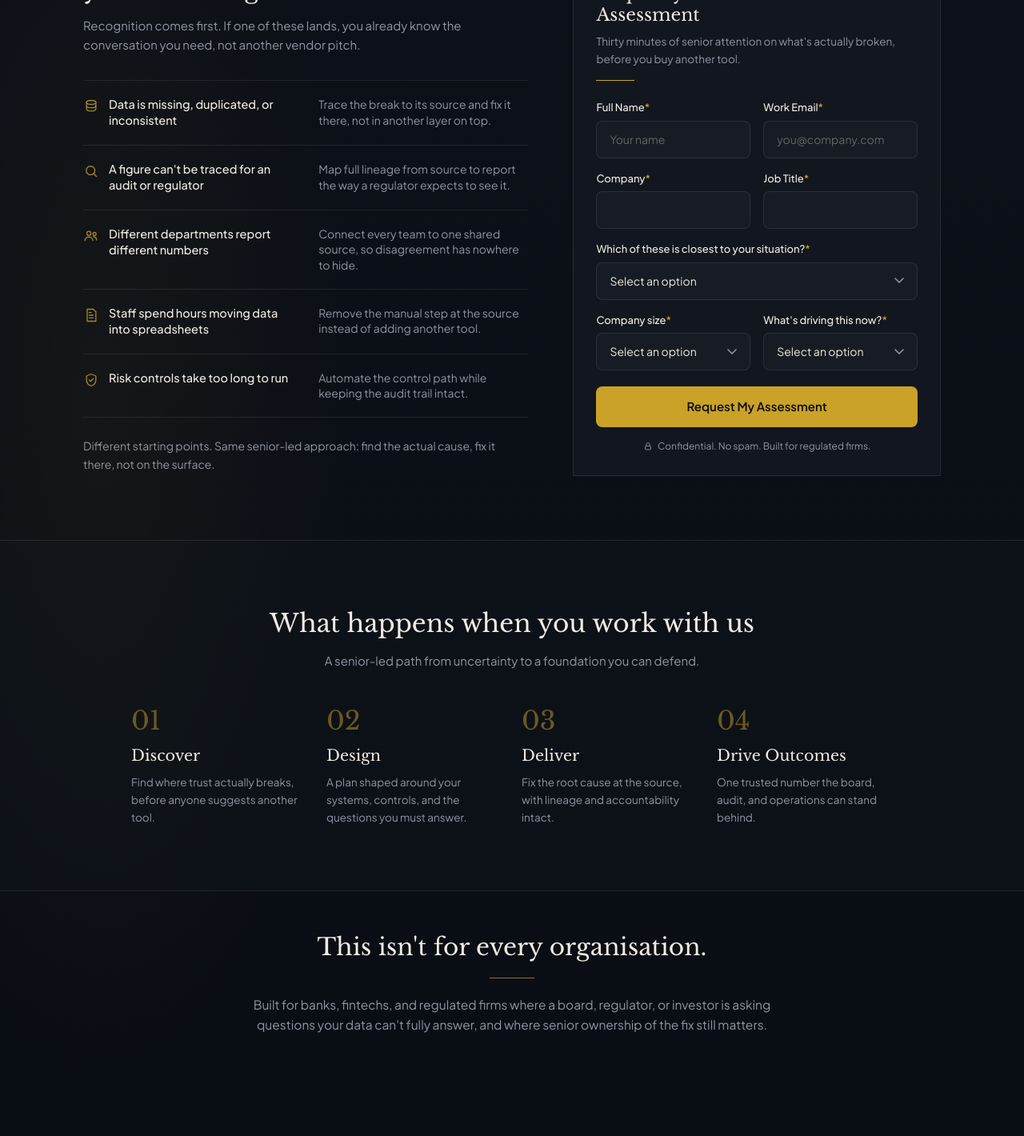
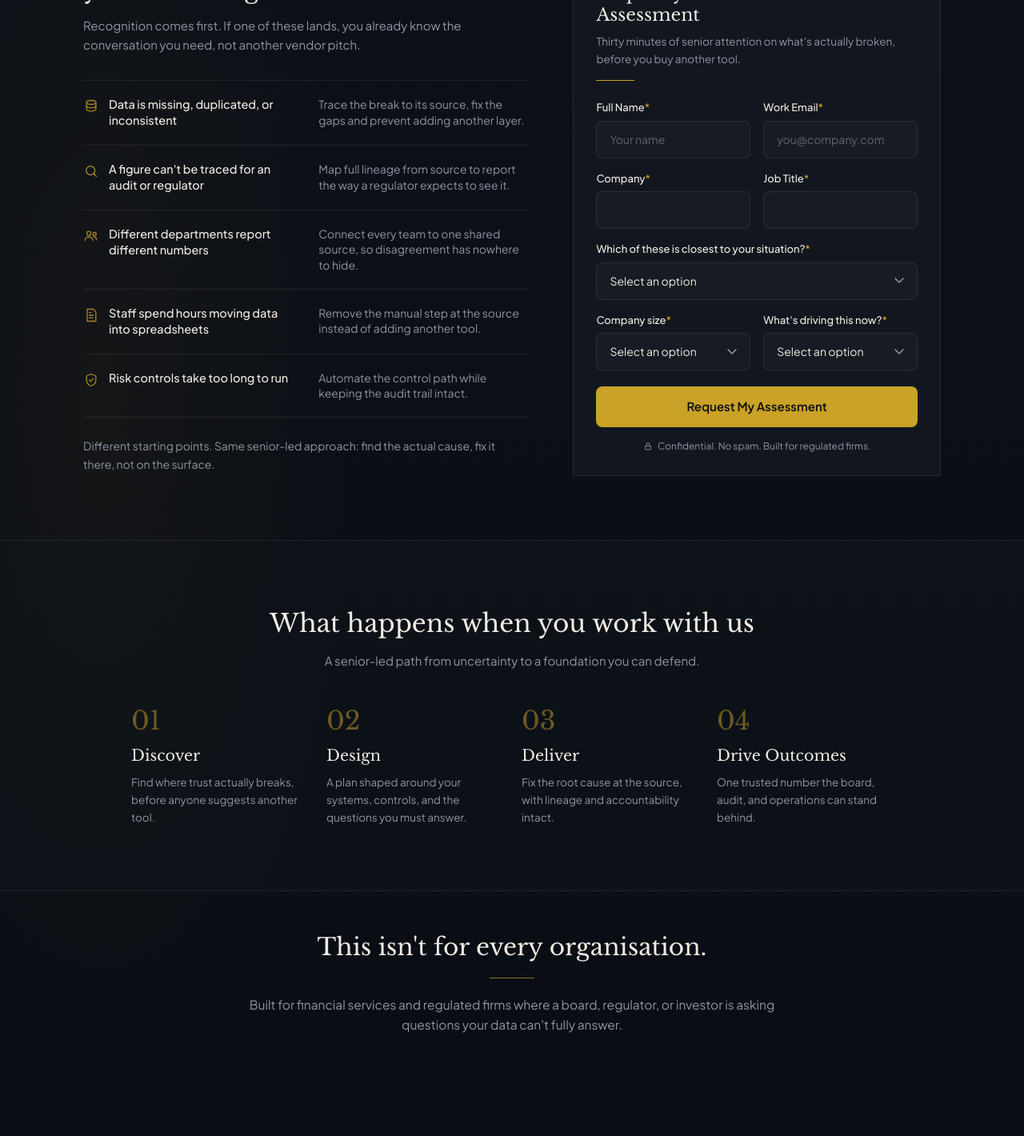
Before and after one commit to adsmagnify/Augmentfirst, a Next.js app: page / in a window 1280 px wide. Shown: the part 2140-3560 px from the top of the page at 80% size. Built offline with nearby package versions, Linux system fonts and the light colour scheme.

Commit message:
more content changes

```diff
--- a/app/components/NotForEveryOrg.tsx
+++ b/app/components/NotForEveryOrg.tsx
@@ -7,9 +7,8 @@ export function NotForEveryOrg() {
         </h2>
         <div className="mx-auto mt-4 h-px w-14 bg-[var(--color-brass)]/70" />
         <p className="mt-5 text-[15.5px] leading-relaxed text-[var(--color-muted)]">
-          Built for banks, fintechs, and regulated firms where a board,
-          regulator, or investor is asking questions your data can&apos;t fully
-          answer, and where senior ownership of the fix still matters.
+         Built for financial services and regulated firms where a board, regulator,
+          or investor is asking questions your data can't fully answer.
         </p>
       </div>
     </section>
--- a/app/components/ProblemTable.tsx
+++ b/app/components/ProblemTable.tsx
@@ -2,7 +2,7 @@ const ROWS = [
   {
     icon: "stack",
     problem: "Data is missing, duplicated, or inconsistent",
-    change: "Trace the break to its source and fix it there, not in another layer on top.",
+    change: "Trace the break to its source, fix the gaps and prevent adding another layer.",
   },
   {
     icon: "search",
```
